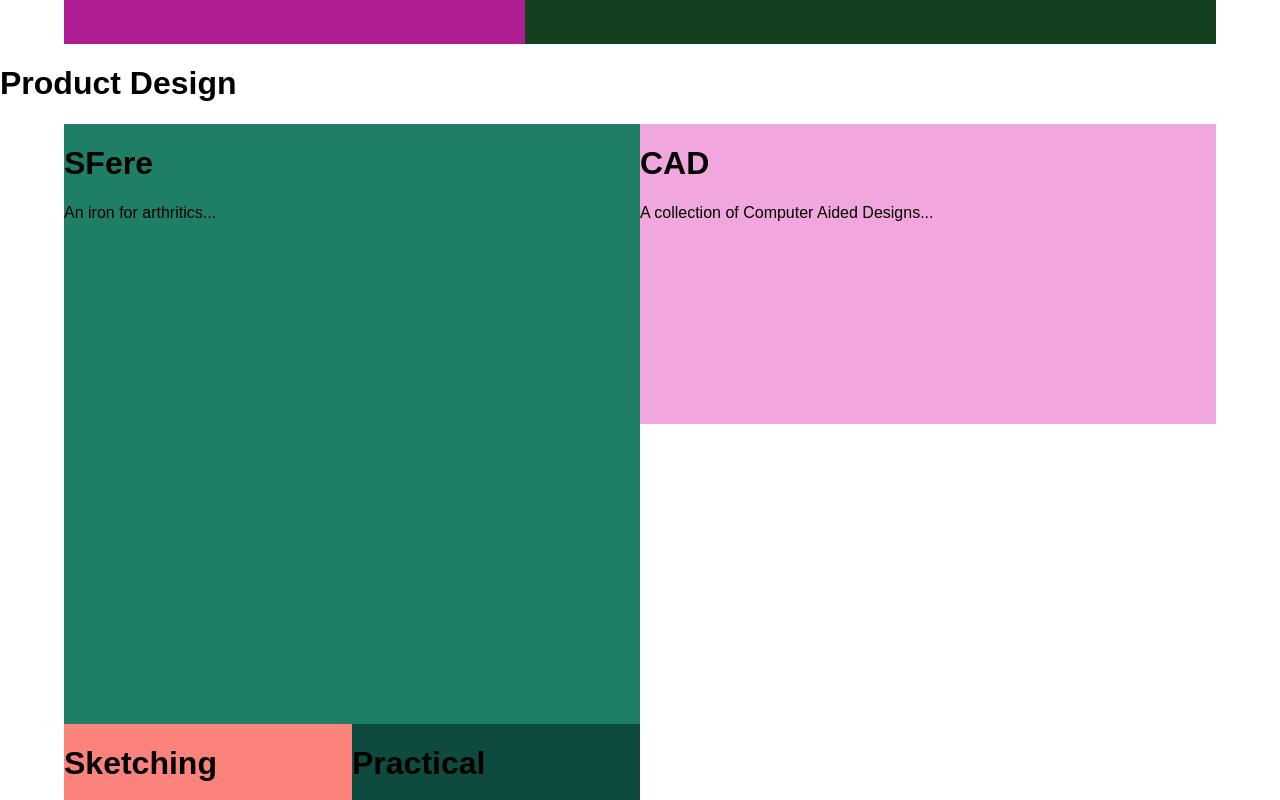
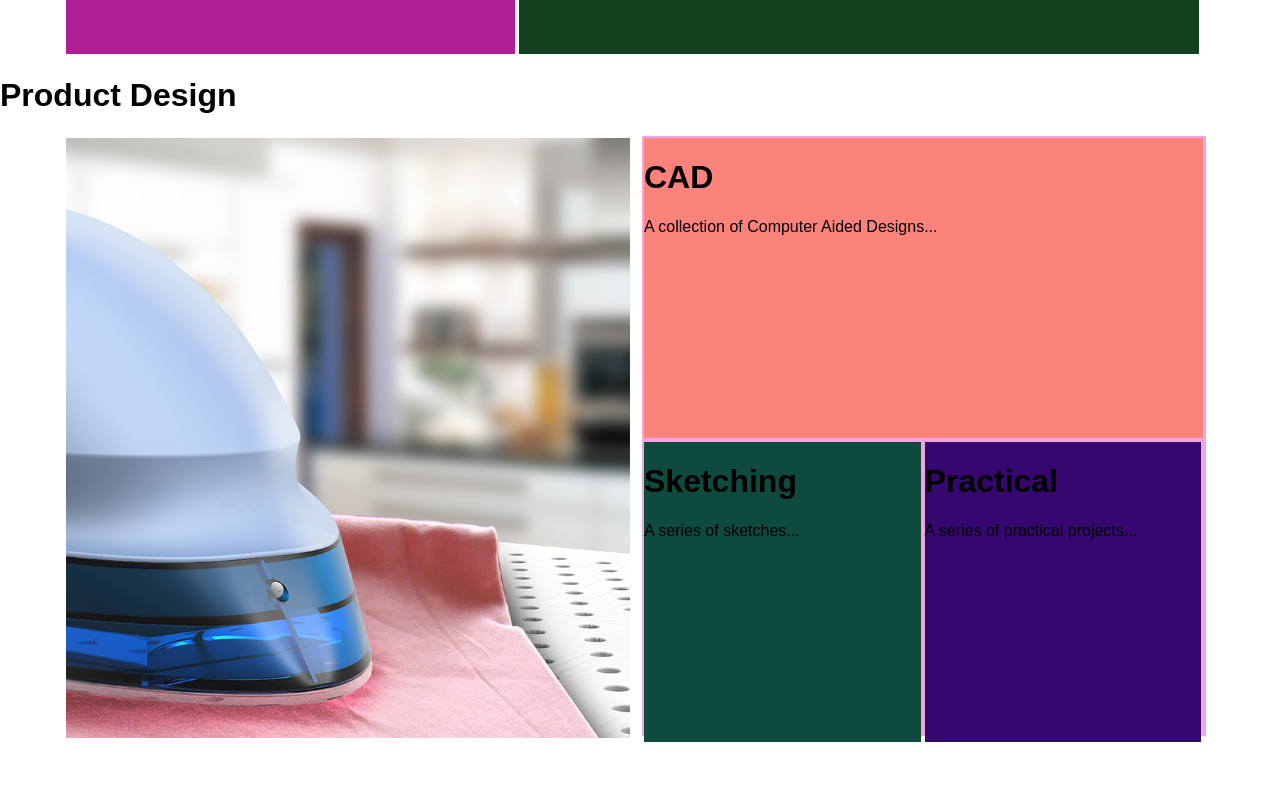
Before and after one commit to jamesalester/XYZ, a React app: page / in a window 1280 px wide. Shown: the part 1740-2540 px from the top of the page. After the commit the page ends 2482 px from the top, so only its background shows below. Built offline with nearby package versions, Linux system fonts and the light colour scheme.

Commit message:
Updated Brick margin

```diff
--- /dev/null
+++ b/src/components/Brick/Brick.css
@@ -0,0 +1,24 @@
+.brickWall {
+  display: flex;
+  flex-flow: row wrap;
+  margin: 0 auto;
+  width: 90vw;
+  max-width: 1200px;
+}
+
+.brick {
+  position: relative;
+  margin: 2px;
+}
+
+.brick h1 {
+  z-index: 99;
+}
+
+.image {
+  position: absolute;
+  object-fit: cover;
+  width: 100%;
+  height: 100%;
+  z-index: 0;
+}
--- a/src/components/Brick/Brick.js
+++ b/src/components/Brick/Brick.js
@@ -1,4 +1,7 @@
 import React from 'react';
+
+import BrickBuilder from './BrickBuilder.js';
+import style from './Brick.css';
 
 function getRandomColor() {
   var letters = '0123456789ABCDEF';
@@ -11,10 +14,42 @@ function getRandomColor() {
 
 const brick = (props) => {
 
+  const innerBrickArray = [];
+  for ( let brick in props.innerBricks ) {
+      innerBrickArray.push( {
+          ...props.innerBricks[brick],
+          id: brick
+      } );
+  }
+
+  let innerBricks = innerBrickArray.map( brick => (
+    <BrickBuilder
+      title={brick.title}
+      description={brick.description}
+      width={brick.width}
+      height={brick.height}
+      innerBricks={brick.innerBricks}
+    />
+  ))
+
+  // let image = null;
+  //
+  // switch (props.title) {
+  //   case 'SFere':
+  //     image = sfereImage;
+  //     break;
+  //   default: break;
+  //
+  // }
+
+  const classes = innerBricks.length == 0 ? style.brick : style.brickWall;
+
   return (
-    <div style={{width: props.width, height: props.height, backgroundColor: getRandomColor()}}>
+    <div className={classes} style={{width: props.width, height: props.height, backgroundColor: getRandomColor()}}>
+      {props.image != null ? <img className={style.image} src={props.image} /> : null}
       <h1>{props.title}</h1>
       <p>{props.description}</p>
+      {innerBricks}
     </div>
   );
 
--- /dev/null
+++ b/src/components/Brick/BrickBuilder.js
@@ -0,0 +1,17 @@
+import React from 'react';
+
+import Brick from './Brick.js';
+
+const brickBuilder = (props) => {
+  return (
+    <Brick
+      title={props.title}
+      description={props.description}
+      width={props.width}
+      height={props.height == null ? '300px' : props.height}
+      innerBricks={props.innerBricks}
+    />
+  );
+};
+
+export default brickBuilder;
--- a/src/containers/Page/Page.js
+++ b/src/containers/Page/Page.js
@@ -40,6 +40,8 @@ class Page extends React.Component {
         description={brick.description}
         width={brick.width}
         height={brick.height == null ? '300px' : brick.height}
+        innerBricks={brick.innerBricks}
+        image={brick.image}
       />
     ))
 
--- a/src/resources/bricks.js
+++ b/src/resources/bricks.js
@@ -1,3 +1,5 @@
+import sfereImage from '../assets/portfolio/sfere/sfere-hero.jpg';
+
 export const developmentBricks = {
 
   /*------*/
@@ -5,7 +7,7 @@ export const developmentBricks = {
   'pnt' : {
     title: 'Paranormal Today Series',
     description: 'A Series of apps...',
-    width: '100%'
+    width: '98%'
   },
 
   /*------*/
@@ -13,27 +15,27 @@ export const developmentBricks = {
   'push' : {
     title: 'Push',
     description: 'An app that...',
-    width: '60%'
+    width: '59%'
   },
 
   'integral' : {
     title: 'Integral Theory',
     description: 'A website explaining...',
-    width: '40%'
+    width: '39%'
   },
 
   /*------*/
 
   'brooklands' : {
-    title: 'Push',
+    title: 'Brooklands Motorworks',
     description: 'A website for...',
-    width: '40%'
+    width: '39%'
   },
 
   'andy-hillier' : {
     title: 'Andy Hillier Personal Trainer',
     description: 'A website for...',
-    width: '60%'
+    width: '59%'
   },
 
   /*------*/
@@ -47,27 +49,43 @@ export const productDesignBricks = {
     'sfere' : {
       title: 'SFere',
       description: 'An iron for arthritics...',
-      width: '50%',
-      height: '600px'
+      width: '49%',
+      height: '600px',
+      image: sfereImage
     },
+
+    /*------*/
+
+    'bigBrick' : {
+
+      width: '49%',
+      height: '600px',
+
+      innerBricks: {
 
         'cad' : {
           title: 'CAD',
           description: 'A collection of Computer Aided Designs...',
-      width: '50%'
+          width: '99%'
         },
-
-    /*------*/
 
         'sketching' : {
           title: 'Sketching',
           description: 'A series of sketches...',
-      width: '25%'
+          width: '49%'
         },
 
         'practical' : {
           title: 'Practical',
           description: 'A series of practical projects...',
-      width: '25%'
-    },
+          width: '49%'
         }
+
+      }
+
+
+
+    }
+
+
+}
```
Also changed, not shown: src/assets/portfolio/sfere/sfere-hero.jpg (added). Lines whose indentation alone changed are shown as unchanged.
